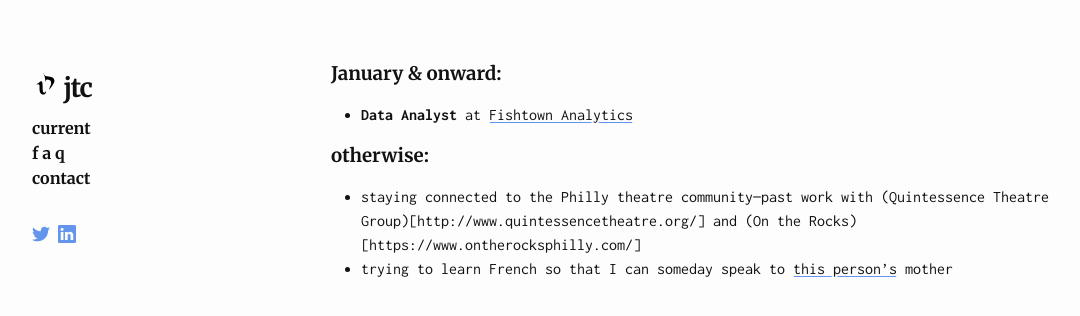
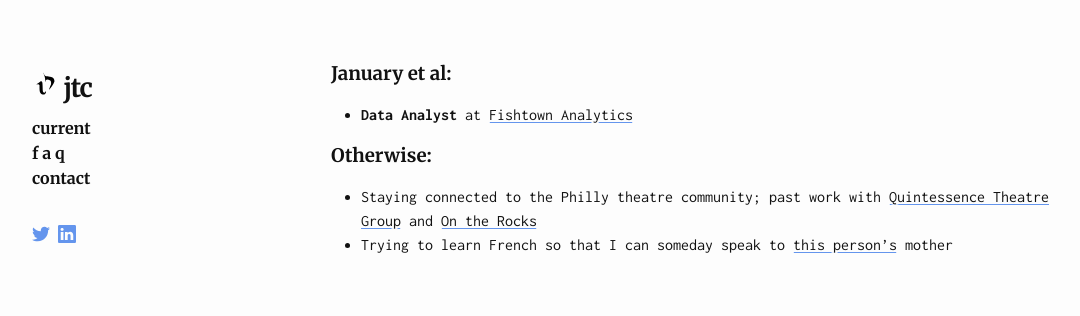
Before and after one commit to reubenmc/jtcohen6.github.io, a Jekyll site: the page built from about/current.md, in a window 1280 px wide. Shown: the top 316 px of the page, without its empty margins (28-1108 px from the left). Built offline with Jekyll 4.4.1, drawn with Linux system fonts in a browser that asks for light colours.

Commit message:
life update2

```diff
--- a/about/current.md
+++ b/about/current.md
@@ -5,9 +5,9 @@
 permalink: /about/current
 ---
 
-### January & onward:
+### January et al:
 * **Data Analyst** at [Fishtown Analytics](https://www.fishtownanalytics.com/)
 
-### otherwise:
-* staying connected to the Philly theatre community—past work with (Quintessence Theatre Group)[http://www.quintessencetheatre.org/] and (On the Rocks)[https://www.ontherocksphilly.com/]
-* trying to learn French so that I can someday speak to [this person's](https://twitter.com/frenchplum) mother
+### Otherwise:
+* Staying connected to the Philly theatre community; past work with [Quintessence Theatre Group](http://www.quintessencetheatre.org/) and [On the Rocks](https://www.ontherocksphilly.com/)
+* Trying to learn French so that I can someday speak to [this person's](https://twitter.com/frenchplum) mother
```
